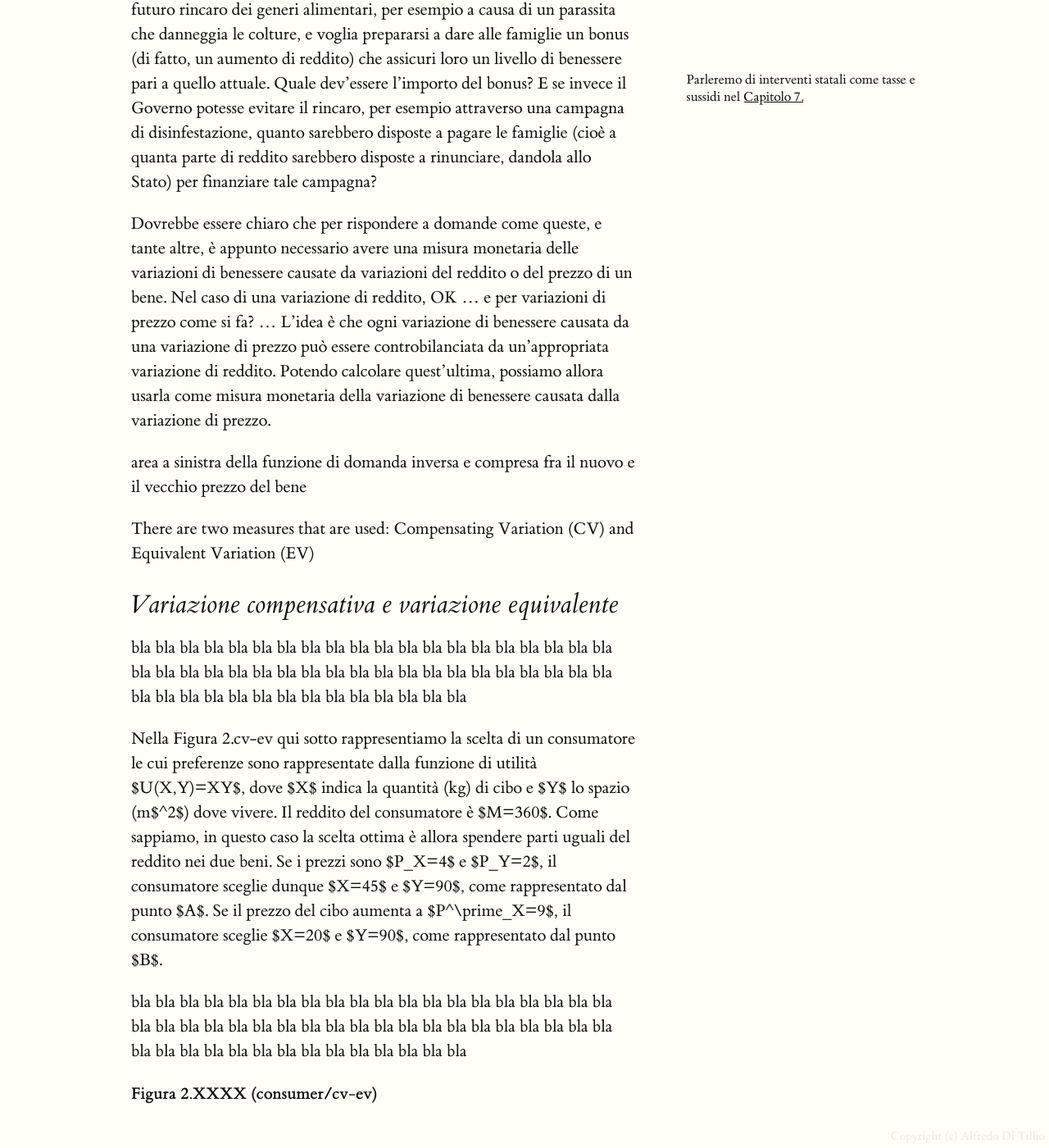
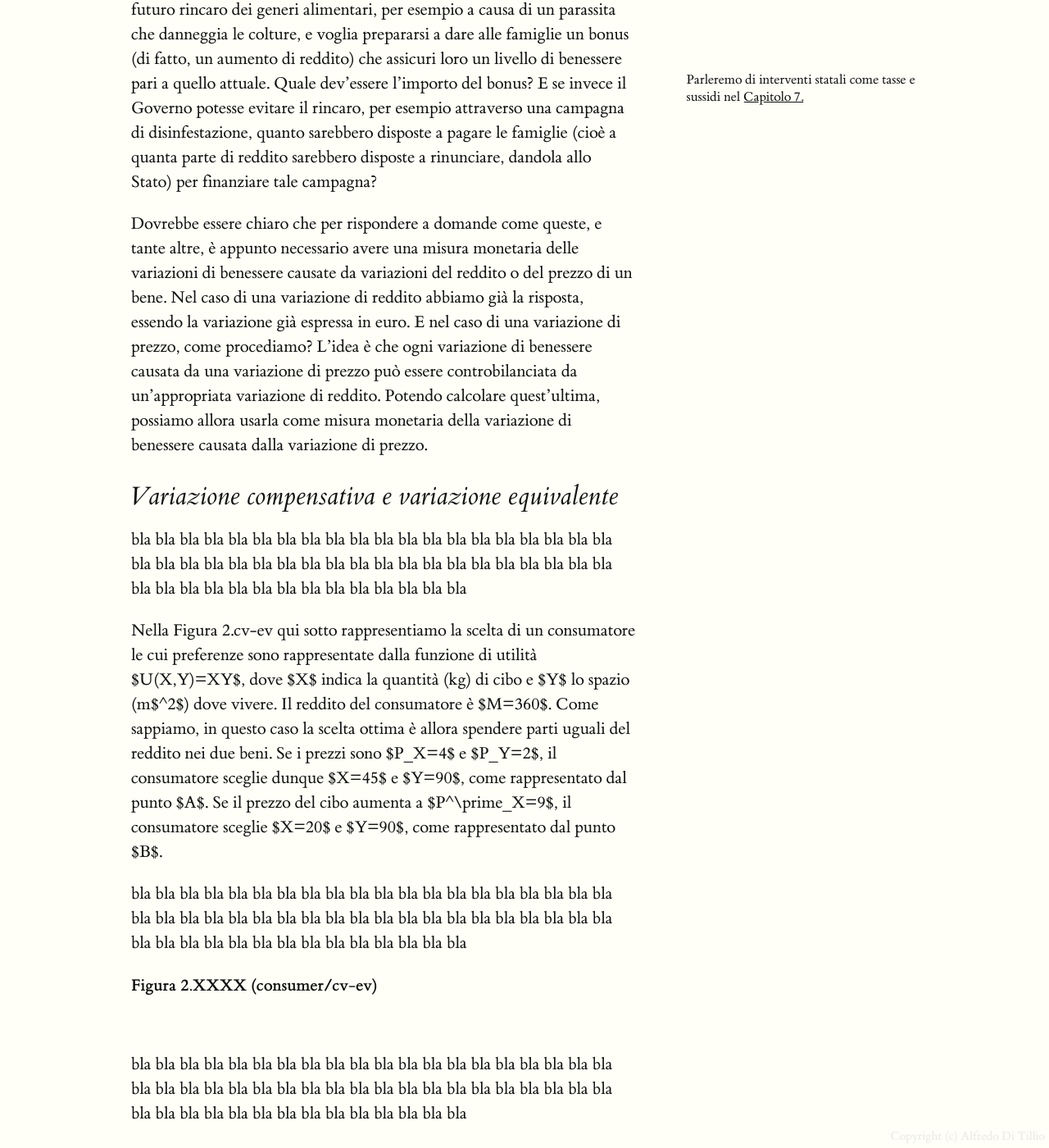
Before and after one commit to ditillio/micro25xyzV2, a Jekyll site: the page built from it/I/2/4.md, in a window 1280 px wide and 1400 px high, scrolled down 656 px. Shown: the whole window at 82% size. Built offline with Jekyll 4.4.1, drawn with Linux system fonts in a browser that asks for light colours; our own code applies the rules of GitHub Pages for plain Markdown files; a script that is not in the unit is left out; some of the changed text lies outside the part shown.

Commit message:
welfare 1

```diff
--- a/it/I/2/4.md
+++ b/it/I/2/4.md
@@ -11,12 +11,9 @@ Per capire perché, supponiamo che il Governo si aspetti un inevitabile futuro r
 </span>
 Quale dev'essere l'importo del bonus? E se invece il Governo potesse evitare il rincaro, per esempio attraverso una campagna di disinfestazione, quanto sarebbero disposte a pagare le famiglie (cioè a quanta parte di reddito sarebbero disposte a rinunciare, dandola allo Stato) per finanziare tale campagna?
 
-Dovrebbe essere chiaro che per rispondere a domande come queste, e tante altre, è appunto necessario avere una misura monetaria delle variazioni di benessere causate da variazioni del reddito o del prezzo di un bene. Nel caso di una variazione di reddito, OK ... e per variazioni di prezzo come si fa? ... L'idea è che ogni variazione di benessere causata da una variazione di prezzo può essere controbilanciata da un'appropriata variazione di reddito. Potendo calcolare quest'ultima, possiamo allora usarla come misura monetaria della variazione di benessere causata dalla variazione di prezzo.
+Dovrebbe essere chiaro che per rispondere a domande come queste, e tante altre, è appunto necessario avere una misura monetaria delle variazioni di benessere causate da variazioni del reddito o del prezzo di un bene. Nel caso di una variazione di reddito abbiamo già la risposta, essendo la variazione già espressa in euro. E nel caso di una variazione di prezzo, come procediamo? L'idea è che ogni variazione di benessere causata da una variazione di prezzo può essere controbilanciata da un'appropriata variazione di reddito. Potendo calcolare quest'ultima, possiamo allora usarla come misura monetaria della variazione di benessere causata dalla variazione di prezzo.
 
 
-area a sinistra della funzione di domanda inversa e compresa fra il nuovo e il vecchio prezzo del bene
-
-There are two measures that are used: Compensating Variation (CV) and Equivalent Variation (EV)
 
 
 
```
Also changed, not shown: other parts of it/I/2/4.md (+3 -0 lines), 1 other file.
